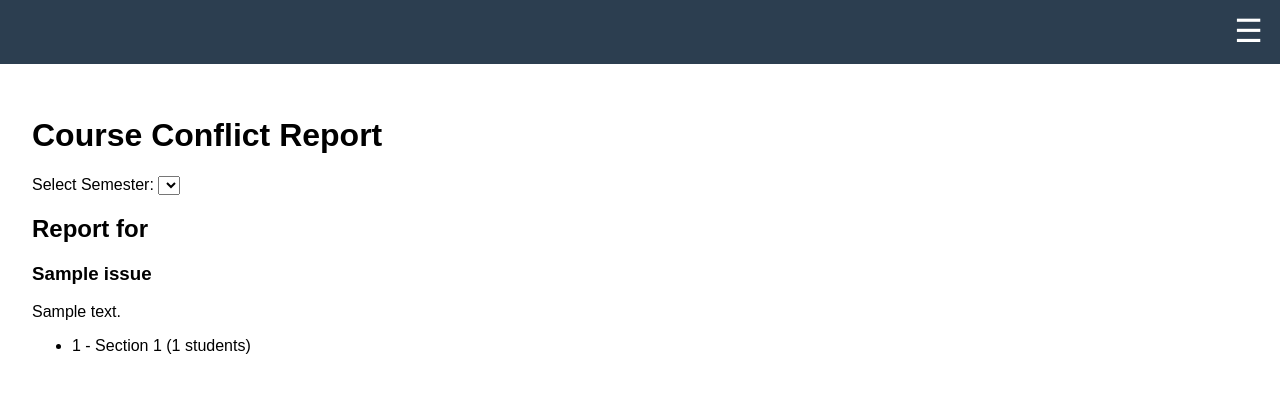
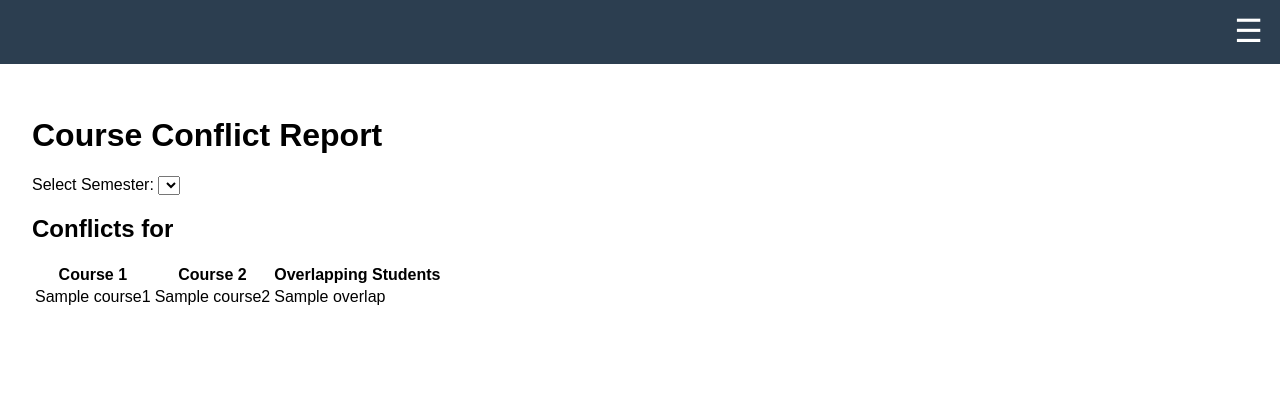
Before and after one commit to clodon2/Hackathon-CCSCMW-2025, a Django app: template CollegeManager/conflictreport/templates/conflictreport/home.html in a window 1280 px wide. Shown: the top 393 px of the page. Run offline with Django 5.2, Linux system fonts and the light colour scheme; tables that the repository leaves empty hold one stand-in row (values such as "Sample post"); the template is opened without the code that fills it: values that come from a table or form of the project are taken from there, most other values are stand-ins (such as "Sample title", 1, 10 or a date in 2020); lists and menus that the app fills with data are empty.

Commit message:
add overlap of students between courses, need to check because this might be wrong

```diff
--- a/CollegeManager/conflictreport/templates/conflictreport/home.html
+++ b/CollegeManager/conflictreport/templates/conflictreport/home.html
@@ -3,7 +3,7 @@
 {% load static %}
 
 {% block main_content %}
-    <div class="report-controls">
+<div class="report-controls">
         <form method="post" action="{% url 'conflictreportparams' %}">
             {% csrf_token %}
             <label for="semester-select">Select Semester:</label>
@@ -17,29 +17,36 @@
         </form>
     </div>
 
-    <div class="report-content">
-    <h2>Report for {{ selected_semester.name }}</h2>
-    {% if not scheduling_issues %}
-        <p class="no-issues">No significant scheduling issues were found for this semester. Great job!</p>
-    {% else %}
-        {% for issue in scheduling_issues %}
-            <div class="issue-block">
-                <h3>{{ issue.title }}</h3>
-                <p>{{ issue.description }}</p>
-                <ul>
-                    {% if issue.sections %}
-                        {% for section in issue.sections %}
-                            <li>{{ section.course.course_id }} - Section {{ section.section_num }} ({{ section.num_students }} students)</li>
-                        {% endfor %}
-                    {% elif issue.courses %}
-                         {% for course in issue.courses %}
-                            <li>{{ course.course_id }} - {{ course.title }}</li>
-                        {% endfor %}
-                    {% endif %}
-                </ul>
-            </div>
-        {% endfor %}
-    {% endif %}
+    <div>
+        {% if selected_semester %}
+        <h2>Conflicts for {{ selected_semester.name }}</h2>
+        {% if course_conflicts %}
+        <div>
+        <table>
+            <thead>
+            <tr>
+            <th scope="col">Course 1</th>
+            <th scope="col">Course 2</th>
+            <th scope="col">Overlapping Students</th>
+            </tr>
+            </thead>
+            <tbody>
+            {% for conflict in course_conflicts %}
+            <tr>
+            <td>{{ conflict.course1.title }}</td>
+            <td>{{ conflict.course2.title }}</td>
+            <td>{{ conflict.overlap }}</td>
+            </tr>
+            {% endfor %}
+            </tbody>
+        </table>
+        </div>
+        {% else %}
+        <p>No course conflicts found for this semester.</p>
+        {% endif %}
+        {% else %}
+        <p>Please select a semester to view the conflict report.</p>
+        {% endif %}
     </div>
 
 {% endblock %}
```
Also changed, not shown: CollegeManager/conflictreport/conflict_calculation.py (added, +21 -0 lines), CollegeManager/conflictreport/views.py (+28 -40 lines).
